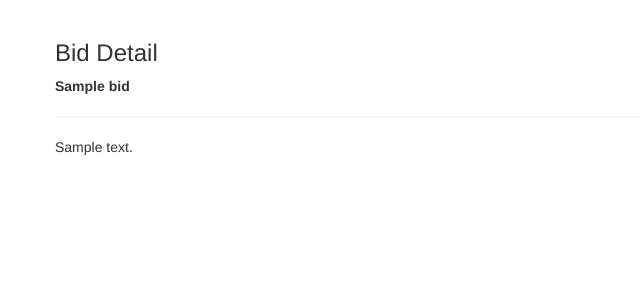
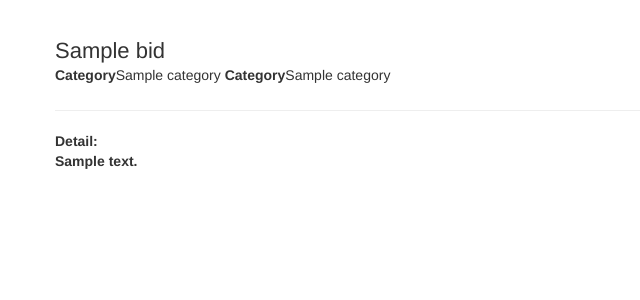
Before and after one commit to joepetrini/bidmanager, a Django app: template bidmanager/templates/bids/bid_detail.html in a window 1280 px wide. Shown: the part 133-433 px from the top of the page, without its empty margins (0-640 px from the left). Run offline with Django 3.2, Linux system fonts and the light colour scheme; the template is opened without the code that fills it: most values are stand-ins (such as "Sample title", 1, 10 or a date in 2020); some libraries are stand-ins or nearby versions.

Commit message:
Started detail page.  Fixed facet boxes on search

```diff
--- a/bidmanager/bids/views.py
+++ b/bidmanager/bids/views.py
@@ -42,11 +42,13 @@ def howto(request):
 
 
 def bid_detail(request, bid_id):
+    prev_url = request.session.get('prev_url')
     bid = get_object_or_404(Bid, pk=bid_id)
-    return render(request, 'bids/bid_detail.html', {'bid': bid})
+    return render(request, 'bids/bid_detail.html', {'bid': bid, 'prev_url': prev_url})
 
 
 def search(request):
+    request.session['prev_url'] = request.build_absolute_uri()
     q = request.GET.get('q')
     levels = request.GET.get('levels')
     counties = request.GET.get('counties')
--- a/bidmanager/media/bids.css
+++ b/bidmanager/media/bids.css
@@ -13,7 +13,7 @@ input[type='checkbox'] {margin:0px 5px 0 0;}
 
 div.facet {
   background-color: #f2f2f2;
-  padding: 10px 10px 10px 15px;
+  padding: 4px 10px 4px 15px;
   -webkit-border-radius: 20px;
    -moz-border-radius: 20px;
    border-radius: 20px;
@@ -25,8 +25,18 @@ div.facet {
   /*color: #72b7fc;*/
   font-size:16px;
   line-height: 16px;
+  margin-bottom:3px;
  }
  div.facet label, input {float:left; line-height: 16px;}
+
+div.bid h1 {
+  font-size:22px;
+  line-height: 22px;
+  margin-bottom:3px;
+}
+
+table.detail td {width:30px;}
+
 
 /* Customize the navbar links to be fill the entire space of the .navbar */
 .navbar .navbar-inner {
--- a/bidmanager/templates/bids/_result.html
+++ b/bidmanager/templates/bids/_result.html
@@ -1,4 +1,4 @@
-<tr>
+<tr class="clickable">
 	<td>{{r.county}}</td>
 	<td>{{r.category}}</td>
 	<td><a href="{{r.object.source.slug}}/bid/{{r.object.id}}">{{r.title}}</a></td>
--- a/bidmanager/templates/bids/bid_detail.html
+++ b/bidmanager/templates/bids/bid_detail.html
@@ -5,11 +5,18 @@
 {% endblock %}
 {% block content %}
 
+
 <div class="row">
-	<div class="span10 offset1">
-	<h3>Bid Detail</h3>
-	<strong>{{bid.title}}</strong>
+	<div class="span10 offset1 bid">
+	{% if prev_url %}
+	<a href="{{prev_url}}">Back to results</a>
+	{% endif %}
+
+	<h1>{{bid.title}}</h1>
+		<label>Category</label>{{bid.category}}
+		<label>Category</label>{{bid.category}}
 	<hr>
+	<strong>Detail:</srong>
 	<p class="bid_detail">
 		{{bid.description|markdown:"safe"}}
 	</p>
```
Also changed, not shown: bidmanager/templates/bids/search.html (+7 -0 lines).
